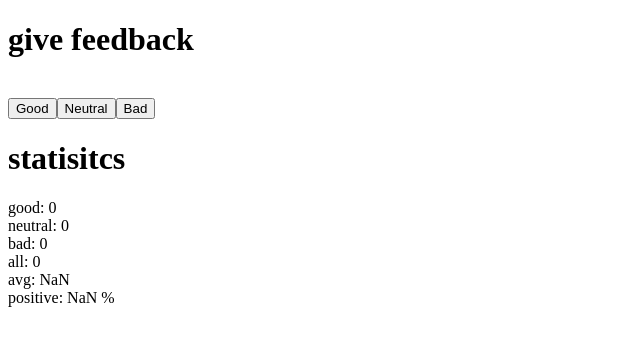
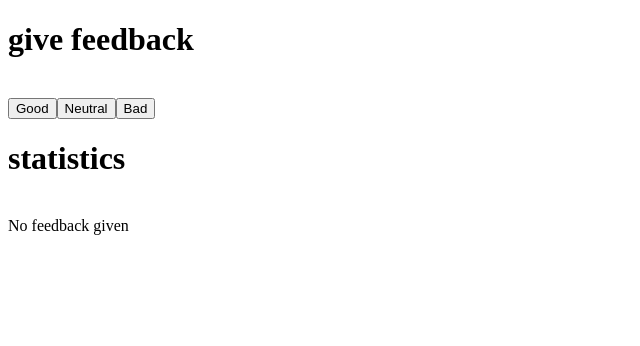
Before and after one commit to robo27918/webDev-openCourse, a React (Create React App) app in the folder part1/unicafe/: page / in a window 1280 px wide. Shown: the top 346 px of the page, without its empty margins (0-640 px from the left). Built offline with nearby package versions, Linux system fonts and the light colour scheme.

Commit message:
Finished exercise 1.9

```diff
--- a/part1/unicafe/src/App.js
+++ b/part1/unicafe/src/App.js
@@ -12,9 +12,10 @@ const Statistics = ({good,neutral,bad}) => {
   const total = good + neutral + bad
   const avg = (good * 1 + neutral * 0 + bad * -1) / total
   const pos = (good) / total * 100
+  if (total > 0){
   return(
     <div>
-    <h1><strong>statisitcs</strong></h1>
+    <h1><strong>statistics</strong></h1>
     <p>
       good: {good}
      <br/>
@@ -30,7 +31,16 @@ const Statistics = ({good,neutral,bad}) => {
     </p>
     </div>
 
-  )
+  )}
+  else{
+    return(
+      <div>
+        <h1><strong>statistics</strong></h1>
+        <br/>
+        No feedback given
+      </div>
+    )
+  }
 }
 const App = () => {
   //save clicks of each button to its own state
```
